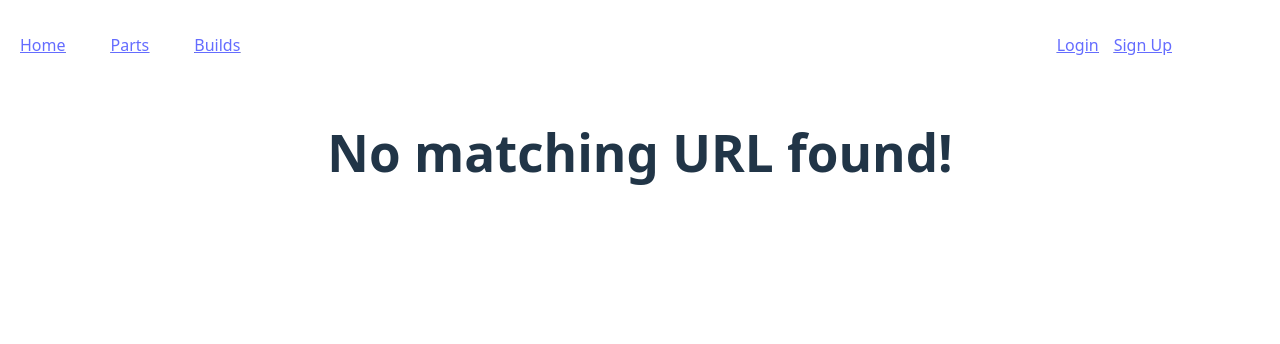
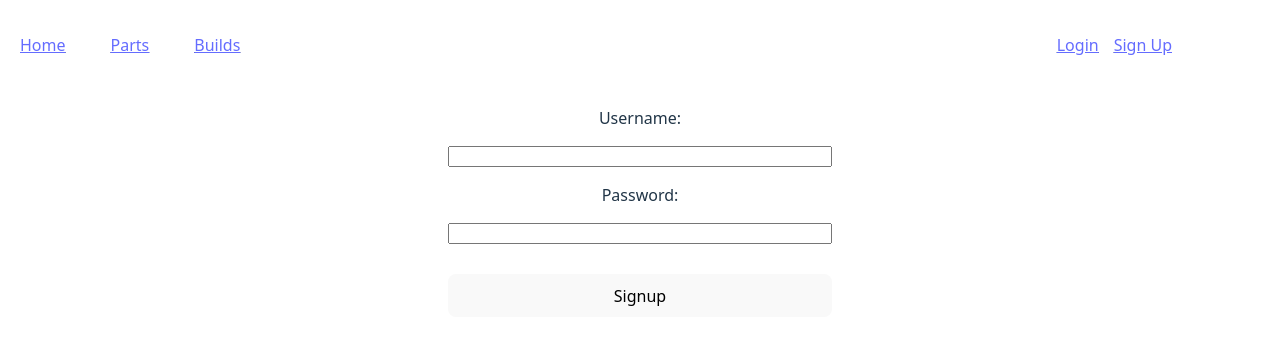
Before and after one commit to jackmccl-deal-watcher/deal-watch, a React (Vite) app in the folder client/deal-watch-app/: page /signup in a window 1280 px wide. Shown: the top 344 px of the page. Built offline with nearby package versions, Linux system fonts and the light colour scheme.

Commit message:
Added navbar, login, and signup components, implemented login, signup, and logout api util functions for front end

```diff
--- a/client/deal-watch-app/src/App.jsx
+++ b/client/deal-watch-app/src/App.jsx
@@ -5,6 +5,7 @@ import NavBar from './components/NavBar/NavBar.jsx'
 import './App.css'
 import { UserProvider } from './components/UserProvider/UserProvider.jsx'
 import Login from './components/Login/Login.jsx'
+import Signup from './components/SignUp/SignUp.jsx'
 
 function App() {
 
@@ -16,6 +17,7 @@ function App() {
           <Routes>
             <Route path='/' element={<HomePage/>} />
             <Route path='/login' element={<Login/>} />
+            <Route path='/signup' element={<Signup/>} />
             <Route path='*' element={<NoMatch/>} />
           </Routes>
         </BrowserRouter>
--- a/client/deal-watch-app/src/components/Login/Login.jsx
+++ b/client/deal-watch-app/src/components/Login/Login.jsx
@@ -1,15 +1,28 @@
+import { useNavigate } from 'react-router-dom'
 import { loginUser } from '../../utils/ApiUtils'
+import { useUser } from '../UserProvider/UserProvider'
 import './Login.css'
 import { useState } from 'react'
 
 const Login = () => {
-    const [message, setMessage] = useState('error')
+    const [message, setMessage] = useState('')
     const [username, setUsername] = useState('')
     const [password, setPassword] = useState('')
+
+    const navigate = useNavigate()
+
+    const {user, setUser} = useUser()
 
     const handleLogin = async (e) => {
         e.preventDefault()
         const serverResponse = await loginUser({username, password})
+        if (serverResponse.status === 'success') {
+            setMessage('')
+            setUser(serverResponse.username)
+            navigate('/')
+        } else {
+            setMessage(serverResponse.message)
+        }
     }
 
     const updateUsername = (e) => {
--- a/client/deal-watch-app/src/components/NavBar/NavBar.jsx
+++ b/client/deal-watch-app/src/components/NavBar/NavBar.jsx
@@ -1,14 +1,26 @@
+import { useNavigate } from 'react-router-dom'
 import { useUser } from '../UserProvider/UserProvider'
 import './NavBar.css'
 import { useState } from 'react'
+import { logoutUser } from '../../utils/ApiUtils'
 
 const NavBar = () => {
     const [showUserDropdown, setShowUserDropdown] = useState(false)
-    console.log(useUser())
     const { user, setUser } = useUser()
+
+    const navigate = useNavigate()
 
     const toggleUserDropdown = () => {
         setShowUserDropdown(prev => !prev)
+    }
+
+    const handleLogout = async () => {
+        e.preventDefault()
+        const serverResponse = await logoutUser()
+        if (serverResponse.status === 'success') {
+            setUser('')
+            navigate('/')
+        }
     }
 
     return(
@@ -21,12 +33,12 @@ const NavBar = () => {
             <div className='navbar-user'>
                 { user ?
                 <div id='navbar-user-loggedin' className='dropdown'>
-                    <button onClick={toggleUserDropdown} class="dropdown-button">{user}</button>
+                    <button onClick={toggleUserDropdown} className="dropdown-button">{user}</button>
                     { showUserDropdown ?
-                    <div id="user-dropdown-options" class="dropdown-content">
-                        <a href="/">Link 1</a>
-                        <a href="/">Link 2</a>
-                        <a href="/">Link 3</a>
+                    <div id="user-dropdown-options" className="dropdown-content">
+                        <a href="/parts/favorites">Favorite Parts</a>
+                        <a href="/builds/saved">Saved Builds</a>
+                        <a href="/" onClick={handleLogout}>Logout</a>
                     </div>
                     : null }
                 </div>
--- a/client/deal-watch-app/src/components/SignUp/SignUp.css
+++ b/client/deal-watch-app/src/components/SignUp/SignUp.css
@@ -0,0 +1,10 @@
+.signup-content-form {
+    justify-self: center;
+    display: flex;
+    flex-direction: column;
+    width: 30%;
+}
+
+.signup-button {
+    margin-top: 30px;
+}
--- a/client/deal-watch-app/src/components/SignUp/SignUp.jsx
+++ b/client/deal-watch-app/src/components/SignUp/SignUp.jsx
@@ -1,11 +1,53 @@
+import { useNavigate } from 'react-router-dom'
+import { signupUser } from '../../utils/ApiUtils'
+import { useUser } from '../UserProvider/UserProvider'
 import './SignUp.css'
+import { useState } from 'react'
 
-const SignUp = () => {
+const Signup = () => {
+    const [message, setMessage] = useState('')
+    const [username, setUsername] = useState('')
+    const [password, setPassword] = useState('')
+
+    const navigate = useNavigate()
+
+    const {user, setUser} = useUser()
+
+    const handleSignup = async (e) => {
+        e.preventDefault()
+        const serverResponse = await signupUser({username, password})
+        if (serverResponse.status === 'success') {
+            setMessage('')
+            setUser(serverResponse.username)
+            navigate('/')
+        } else {
+            setMessage(serverResponse.message)
+        }
+    }
+
+    const updateUsername = (e) => {
+        setUsername(e.target.value)
+    }
+
+    const updatePassword = (e) => {
+        setPassword(e.target.value)
+    }
+
+
     return(
         <div className='signup'>
-
+            <div className='signup-content'>
+                <form className='signup-content-form' onSubmit={handleSignup}>
+                    <p>Username:</p>
+                    <input type='text' name='username' value={username} onChange={updateUsername}></input>
+                    <p>Password:</p>
+                    <input type='password' name='password' value={password} onChange={updatePassword}></input>
+                    <button className='signup-button'>Signup</button>
+                    { message ? <p>{message}</p> : null}
+                </form>
+            </div>
         </div>
     )
 }
 
-export default SignUp
+export default Signup
--- a/client/deal-watch-app/src/utils/ApiUtils.jsx
+++ b/client/deal-watch-app/src/utils/ApiUtils.jsx
@@ -1,10 +1,38 @@
 const API_URL = import.meta.env.VITE_API_URL
 
 export const loginUser = async ({ username, password }) => {
+    try {
         const response = await fetch(`${API_URL}/user/login`, {
             method: 'POST',
             body: JSON.stringify({ username, password }),
             headers: { 'Content-Type': 'application/json' },
         })
         return await response.json()
+    } catch (error) {
+        console.error(error)
     }
+}
+
+export const signupUser = async ({ username, password }) => {
+    try {
+        const response = await fetch(`${API_URL}/user/signup`, {
+            method: 'POST',
+            body: JSON.stringify({ username, password }),
+            headers: { 'Content-Type': 'application/json' },
+        })
+        return await response.json()
+    } catch (error) {
+        console.error(error)
+    }
+}
+
+export const logoutUser = async () => {
+    try {
+        const response = await fetch(`${API_URL}/user/signup`, {
+            method: 'POST',
+        })
+        return await response.json()
+    } catch (error) {
+        console.error(error)
+    }
+}
```
Lines whose indentation alone changed are shown as unchanged.
